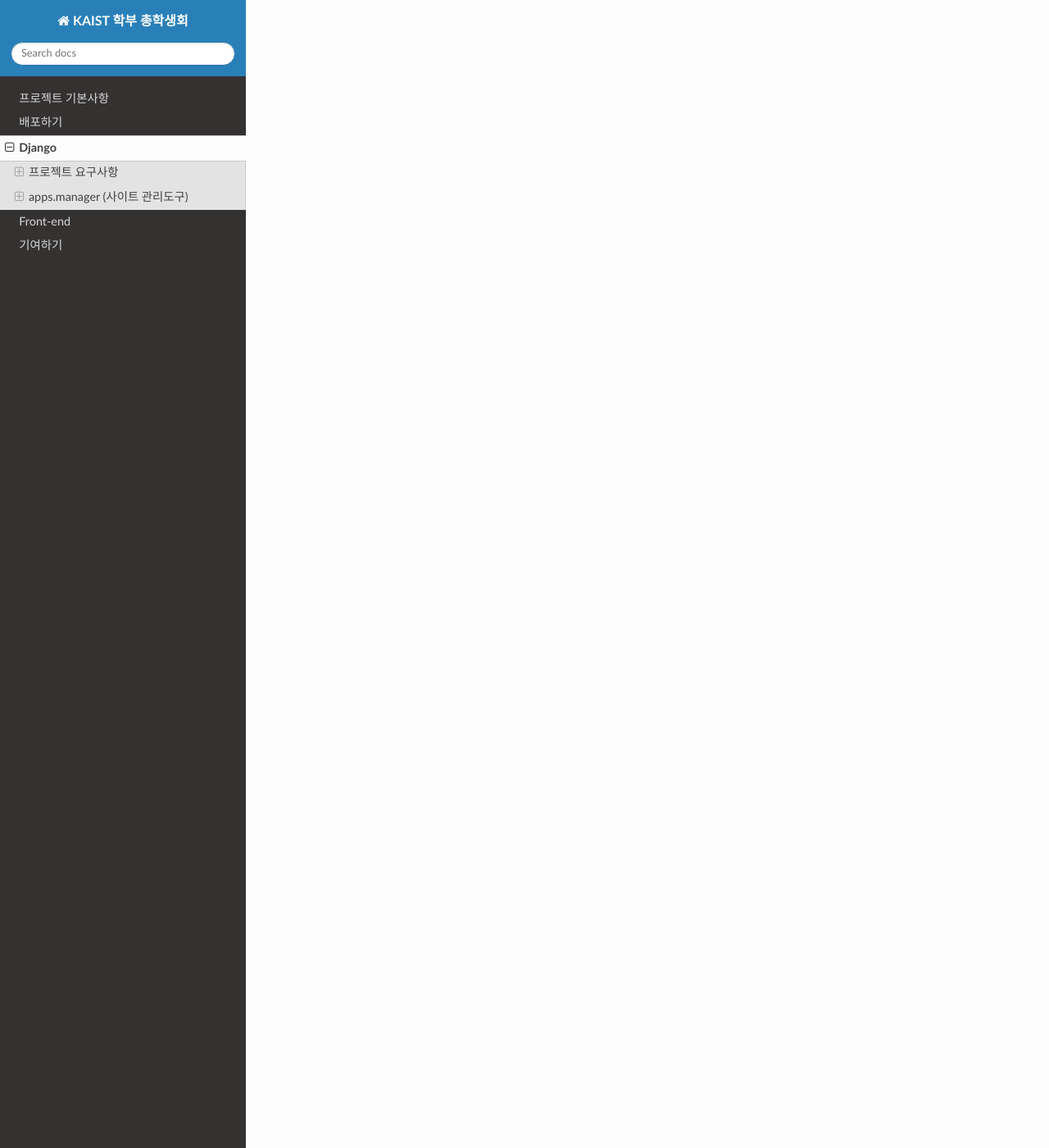
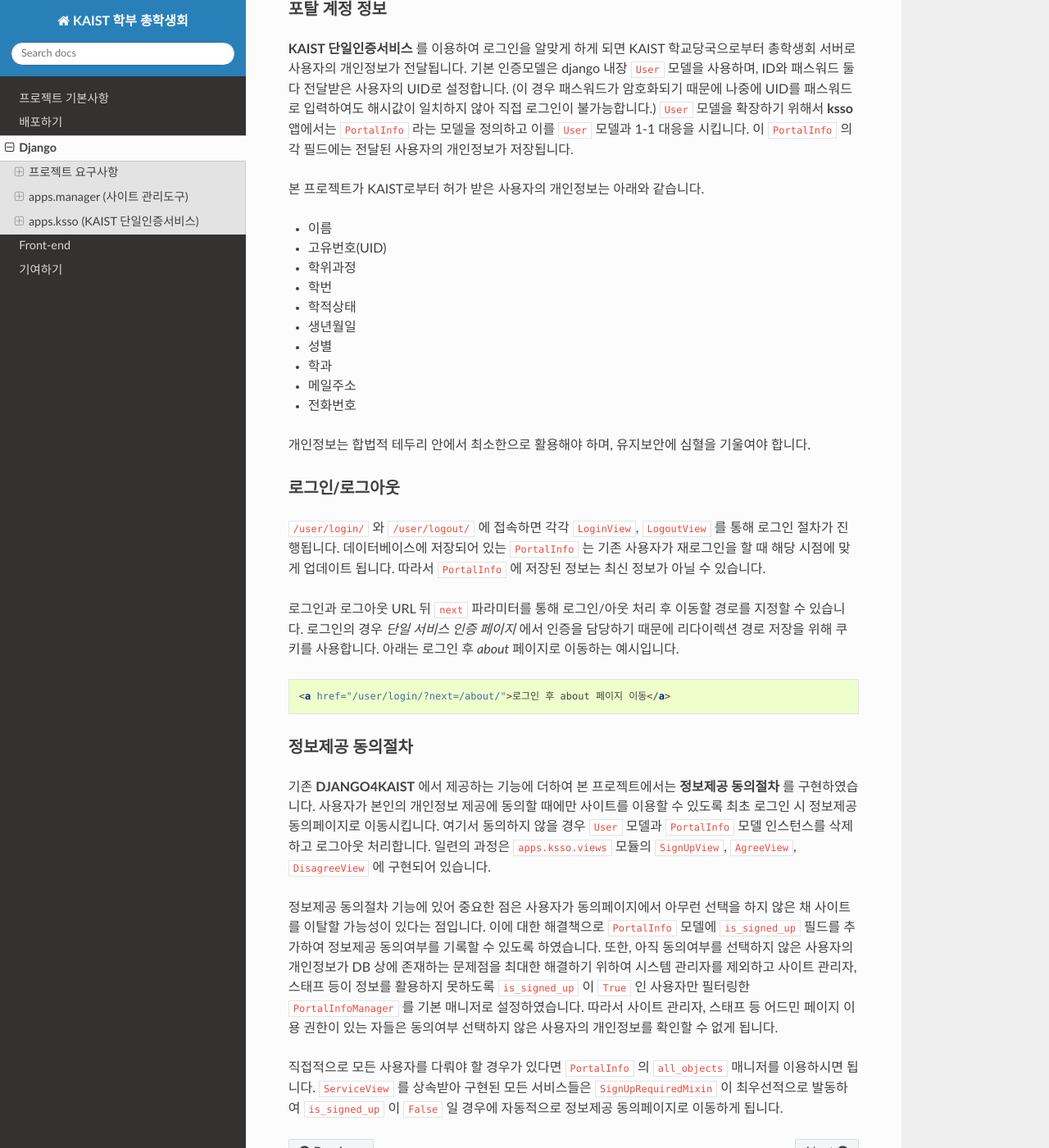
Before and after one commit to hangpark/kaistusc, a Sphinx documentation site: the page built from docs/django.rst, in a window 1280 px wide and 1400 px high, scrolled down 4547 px. Shown: the whole window at 82% size. Built offline with Sphinx 7.4.7 and the Read the Docs theme 2.0.0, drawn with Linux system fonts in a browser that asks for light colours; some of the changed text lies outside the part shown.

Commit message:
Refs #83 -- Update apps.ksso

```diff
--- a/docs/django.rst
+++ b/docs/django.rst
@@ -185,6 +185,88 @@ apps.manager (사이트 관리도구)
 특별한 경우에 내부의 ``div#main-spot`` 등을 수정할 수 있을 것입니다.
 
 
+apps.ksso (KAIST 단일인증서비스)
+--------------------------------
+
+- :file:`apps/ksso/`
+
+총학생회 사이트의 인증체계는 기본적으로 **KAIST 단일인증서비스** 를 이용합니다.
+포탈 계정을 통해 로그인이 가능하게 하는 것입니다.
+물론 단체 계정, 루트 계정 등은 django의 기본 ``User`` 모델을 이용하며, ``/admin`` 에서 로그인합니다.
+
+
+DJANGO4KAIST
+~~~~~~~~~~~~
+
+DJANGO4KAIST_ 는 **KAIST 단일인증서비스 v3.0** 을 django로 구현하는 프로젝트입니다.
+김강인 제29대 총학생회장이 완성하였으며, 박항 제30대 부총학생회장이 파이썬 3 버전으로 수정하였습니다.
+**ksso** 이름의 django 앱으로 만들어져 있습니다.
+본 프로젝트에서는 이 **ksso** 앱을 수정하여 사용하고 있습니다.
+이 문서에는 기본사항만 담겨있습니다.
+자세한 내용은 DJANGO4KAIST_ README 문서를 참고하시길 바랍니다.
+
+참고로 **KAIST 단일인증서비스 v3.0** 은 등록된 아이피에서 443 포트로 HTTPS 통신을 해야만 사용하실 수 있습니다.
+따라서 로컬에서 테스트하기가 어려운 면이 있습니다.
+
+
+포탈 계정 정보
+~~~~~~~~~~~~~~
+
+**KAIST 단일인증서비스** 를 이용하여 로그인을 알맞게 하게 되면 KAIST 학교당국으로부터 총학생회 서버로 사용자의 개인정보가 전달됩니다.
+기본 인증모델은 django 내장 ``User`` 모델을 사용하며, ID와 패스워드 둘 다 전달받은 사용자의 UID로 설정합니다.
+(이 경우 패스워드가 암호화되기 때문에 나중에 UID를 패스워드로 입력하여도 해시값이 일치하지 않아 직접 로그인이 불가능합니다.)
+``User`` 모델을 확장하기 위해서 **ksso** 앱에서는 ``PortalInfo`` 라는 모델을 정의하고 이를 ``User`` 모델과 1-1 대응을 시킵니다.
+이 ``PortalInfo`` 의 각 필드에는 전달된 사용자의 개인정보가 저장됩니다.
+
+본 프로젝트가 KAIST로부터 허가 받은 사용자의 개인정보는 아래와 같습니다.
+
+- 이름
+- 고유번호(UID)
+- 학위과정
+- 학번
+- 학적상태
+- 생년월일
+- 성별
+- 학과
+- 메일주소
+- 전화번호
+
+개인정보는 합법적 테두리 안에서 최소한으로 활용해야 하며, 유지보안에 심혈을 기울여야 합니다.
+
+
+로그인/로그아웃
+~~~~~~~~~~~~~~~
+
+``/user/login/`` 와 ``/user/logout/`` 에 접속하면 각각 ``LoginView``, ``LogoutView`` 를 통해 로그인 절차가 진행됩니다.
+데이터베이스에 저장되어 있는 ``PortalInfo`` 는 기존 사용자가 재로그인을 할 때 해당 시점에 맞게 업데이트 됩니다.
+따라서 ``PortalInfo`` 에 저장된 정보는 최신 정보가 아닐 수 있습니다.
+
+로그인과 로그아웃 URL 뒤 ``next`` 파라미터를 통해 로그인/아웃 처리 후 이동할 경로를 지정할 수 있습니다.
+로그인의 경우 *단일 서비스 인증 페이지* 에서 인증을 담당하기 때문에 리다이렉션 경로 저장을 위해 쿠키를 사용합니다.
+아래는 로그인 후 *about* 페이지로 이동하는 예시입니다.
+
+.. code-block:: html
+
+    <a href="/user/login/?next=/about/">로그인 후 about 페이지 이동</a>
+
+
+정보제공 동의절차
+~~~~~~~~~~~~~~~~~
+
+기존 **DJANGO4KAIST** 에서 제공하는 기능에 더하여 본 프로젝트에서는 **정보제공 동의절차** 를 구현하였습니다.
+사용자가 본인의 개인정보 제공에 동의할 때에만 사이트를 이용할 수 있도록 최초 로그인 시 정보제공 동의페이지로 이동시킵니다.
+여기서 동의하지 않을 경우 ``User`` 모델과 ``PortalInfo`` 모델 인스턴스를 삭제하고 로그아웃 처리합니다.
+일련의 과정은 ``apps.ksso.views`` 모듈의 ``SignUpView``, ``AgreeView``, ``DisagreeView`` 에 구현되어 있습니다.
+
+정보제공 동의절차 기능에 있어 중요한 점은 사용자가 동의페이지에서 아무런 선택을 하지 않은 채 사이트를 이탈할 가능성이 있다는 점입니다.
+이에 대한 해결책으로 ``PortalInfo`` 모델에 ``is_signed_up`` 필드를 추가하여 정보제공 동의여부를 기록할 수 있도록 하였습니다.
+또한, 아직 동의여부를 선택하지 않은 사용자의 개인정보가 DB 상에 존재하는 문제점을 최대한 해결하기 위하여 시스템 관리자를 제외하고 사이트 관리자, 스태프 등이 정보를 활용하지 못하도록 ``is_signed_up`` 이 ``True`` 인 사용자만 필터링한 ``PortalInfoManager`` 를 기본 매니저로 설정하였습니다.
+따라서 사이트 관리자, 스태프 등 어드민 페이지 이용 권한이 있는 자들은 동의여부 선택하지 않은 사용자의 개인정보를 확인할 수 없게 됩니다.
+
+직접적으로 모든 사용자를 다뤄야 할 경우가 있다면 ``PortalInfo`` 의 ``all_objects`` 매니저를 이용하시면 됩니다.
+``ServiceView`` 를 상속받아 구현된 모든 서비스들은 ``SignUpRequiredMixin`` 이 최우선적으로 발동하여 ``is_signed_up`` 이 ``False`` 일 경우에 자동적으로 정보제공 동의페이지로 이동하게 됩니다.
+
+
 .. _django-modeltranslation: http://django-modeltranslation.readthedocs.io/en/latest/
 .. _`Jinja 2`: http://jinja.pocoo.org/docs/2.9/
 .. _django-jinja: http://niwinz.github.io/django-jinja/latest/
```
